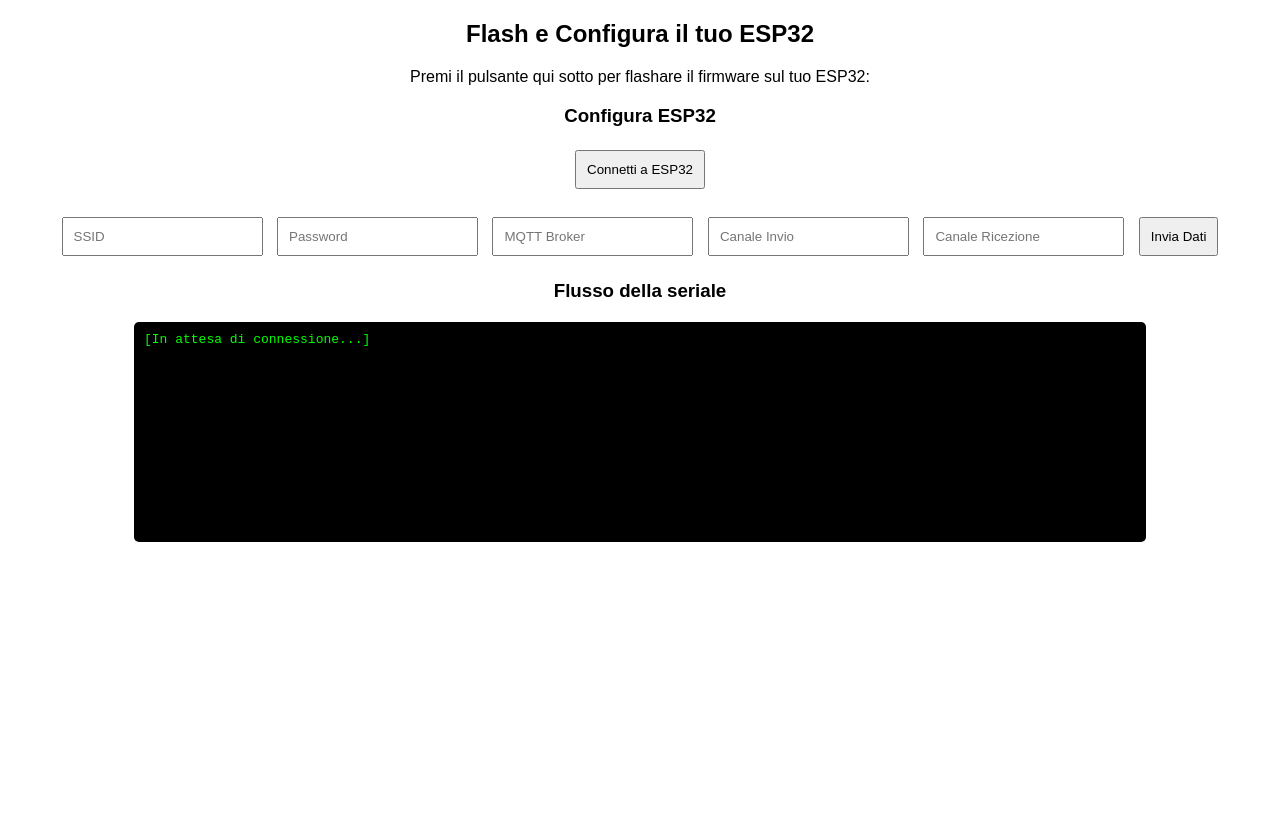
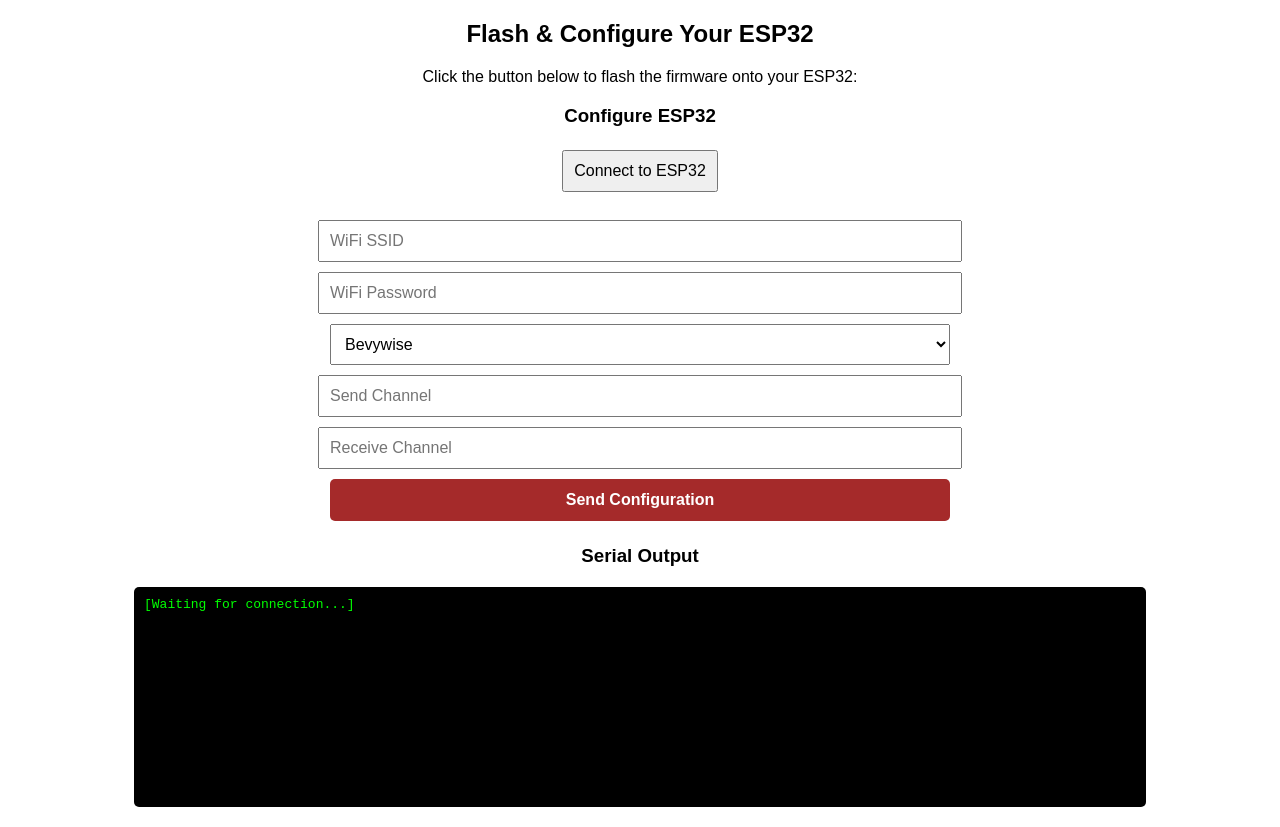
Before and after one commit to vongomben/RotaSenso, a plain HTML site: page index.html in a window 1280 px wide. Before the commit the page ends 800 px from the top, so only its background shows below. Drawn offline with Linux system fonts and the light colour scheme.

Commit message:
undate index.html

```diff
--- a/index.html
+++ b/index.html
@@ -1,5 +1,5 @@
 <!DOCTYPE html>
-<html lang="it">
+<html lang="en">
 <head>
     <meta charset="UTF-8">
     <meta name="viewport" content="width=device-width, initial-scale=1.0">
@@ -12,61 +12,102 @@
             font-family: monospace; overflow-y: auto; padding: 10px; border-radius: 5px;
             text-align: left; margin: 20px auto; white-space: pre-wrap;
         }
-        button, input { margin: 5px; padding: 10px; }
+        button, input, select { margin: 5px; padding: 10px; font-size: 16px; }
+        select, input { width: 50%; }
+        #send {
+            background-color: brown;
+            color: white;
+            font-weight: bold;
+            border: none;
+            padding: 12px;
+            cursor: pointer;
+            width: 50%;
+            border-radius: 5px;
+        }
+        #send:hover {
+            background-color: darkred;
+        }
     </style>
 </head>
 <body>
-    <h2>Flash e Configura il tuo ESP32</h2>
+    <h2>Flash & Configure Your ESP32</h2>
 
-    <p>Premi il pulsante qui sotto per flashare il firmware sul tuo ESP32:</p>
+    <p>Click the button below to flash the firmware onto your ESP32:</p>
     <esp-web-install-button manifest="manifest.json"></esp-web-install-button>
 
-    <h3>Configura ESP32</h3>
-    <button id="connect">Connetti a ESP32</button>
+    <h3>Configure ESP32</h3>
+    <button id="connect">Connect to ESP32</button>
     <br><br>
-    <input type="text" id="ssid" placeholder="SSID">
-    <input type="text" id="password" placeholder="Password">
-    <input type="text" id="broker" placeholder="MQTT Broker">
-    <input type="text" id="send_channel" placeholder="Canale Invio">
-    <input type="text" id="receive_channel" placeholder="Canale Ricezione">
-    <button id="send">Invia Dati</button>
+    <input type="text" id="ssid" placeholder="WiFi SSID">
+    <input type="text" id="password" placeholder="WiFi Password">
 
-    <h3>Flusso della seriale</h3>
-    <div id="output">[In attesa di connessione...]</div>
+    <!-- MQTT Broker Dropdown + Custom Option -->
+    <select id="broker">
+        <option value="public-mqtt-broker.bevywise.com">Bevywise</option>
+        <option value="broker.hivemq.com">HiveMQ</option>
+        <option value="broker.emqx.io">EMQX</option>
+        <option value="custom">Custom...</option>
+    </select>
+    <input type="text" id="customBroker" placeholder="Enter custom broker" style="display: none;">
+
+    <input type="text" id="send_channel" placeholder="Send Channel">
+    <input type="text" id="receive_channel" placeholder="Receive Channel">
+
+    <!-- Send Configuration button moved below "Receive Channel" -->
+    <button id="send">Send Configuration</button>
+
+    <h3>Serial Output</h3>
+    <div id="output">[Waiting for connection...]</div>
 
     <script>
         let port;
         let reader;
         let outputDiv = document.getElementById("output");
 
-        // Connetti alla porta seriale dell'ESP32
+        // Handle broker selection
+        document.getElementById("broker").addEventListener("change", function() {
+            let customBrokerInput = document.getElementById("customBroker");
+            if (this.value === "custom") {
+                customBrokerInput.style.display = "inline-block";
+            } else {
+                customBrokerInput.style.display = "none";
+            }
+        });
+
+        // Connect to ESP32 via Web Serial
         document.getElementById("connect").addEventListener("click", async () => {
             try {
                 port = await navigator.serial.requestPort();
                 await port.open({ baudRate: 115200 });
-                outputDiv.textContent = "[ESP32 Connesso]\n";
-                console.log("Connesso!");
+                outputDiv.textContent = "[ESP32 Connected]\n";
+                console.log("Connected!");
 
-                // Inizia la lettura della seriale
+                // Start reading serial output
                 readSerial();
             } catch (error) {
-                console.error("Errore di connessione", error);
-                outputDiv.textContent += "[Errore di connessione]\n";
+                console.error("Connection Error", error);
+                outputDiv.textContent += "[Connection Error]\n";
             }
         });
 
-        // Invia i dati di configurazione all'ESP32
+        // Send configuration data to ESP32
         document.getElementById("send").addEventListener("click", async () => {
             if (!port) {
-                alert("Connetti prima il dispositivo!");
+                alert("Connect to the device first!");
                 return;
             }
 
             let ssid = document.getElementById("ssid").value;
             let password = document.getElementById("password").value;
             let broker = document.getElementById("broker").value;
+            let customBroker = document.getElementById("customBroker").value;
             let send_channel = document.getElementById("send_channel").value;
             let receive_channel = document.getElementById("receive_channel").value;
+
+            // Use custom broker if "Custom..." is selected
+            if (broker === "custom" && customBroker.trim() !== "") {
+                broker = customBroker;
+            }
 
             let message = `${ssid} ${password} ${broker} ${send_channel} ${receive_channel}\n`;
 
@@ -75,11 +116,11 @@
             await writer.write(encoder.encode(message));
             writer.releaseLock();
 
-            outputDiv.textContent += "[Configurazione inviata]\n";
-            console.log("Dati inviati:", message);
+            outputDiv.textContent += "[Configuration Sent]\n";
+            console.log("Data Sent:", message);
         });
 
-        // Legge la seriale in tempo reale e aggiorna l'output
+        // Read ESP32 serial output in real-time
         async function readSerial() {
             if (!port) return;
 
@@ -92,10 +133,10 @@
                     const { value, done } = await reader.read();
                     if (done) break;
                     outputDiv.textContent += value;
-                    outputDiv.scrollTop = outputDiv.scrollHeight; // Scrolla verso il basso
+                    outputDiv.scrollTop = outputDiv.scrollHeight; // Auto-scroll
                 }
             } catch (error) {
-                console.error("Errore lettura seriale", error);
+                console.error("Serial Read Error", error);
             } finally {
                 reader.releaseLock();
             }
```
